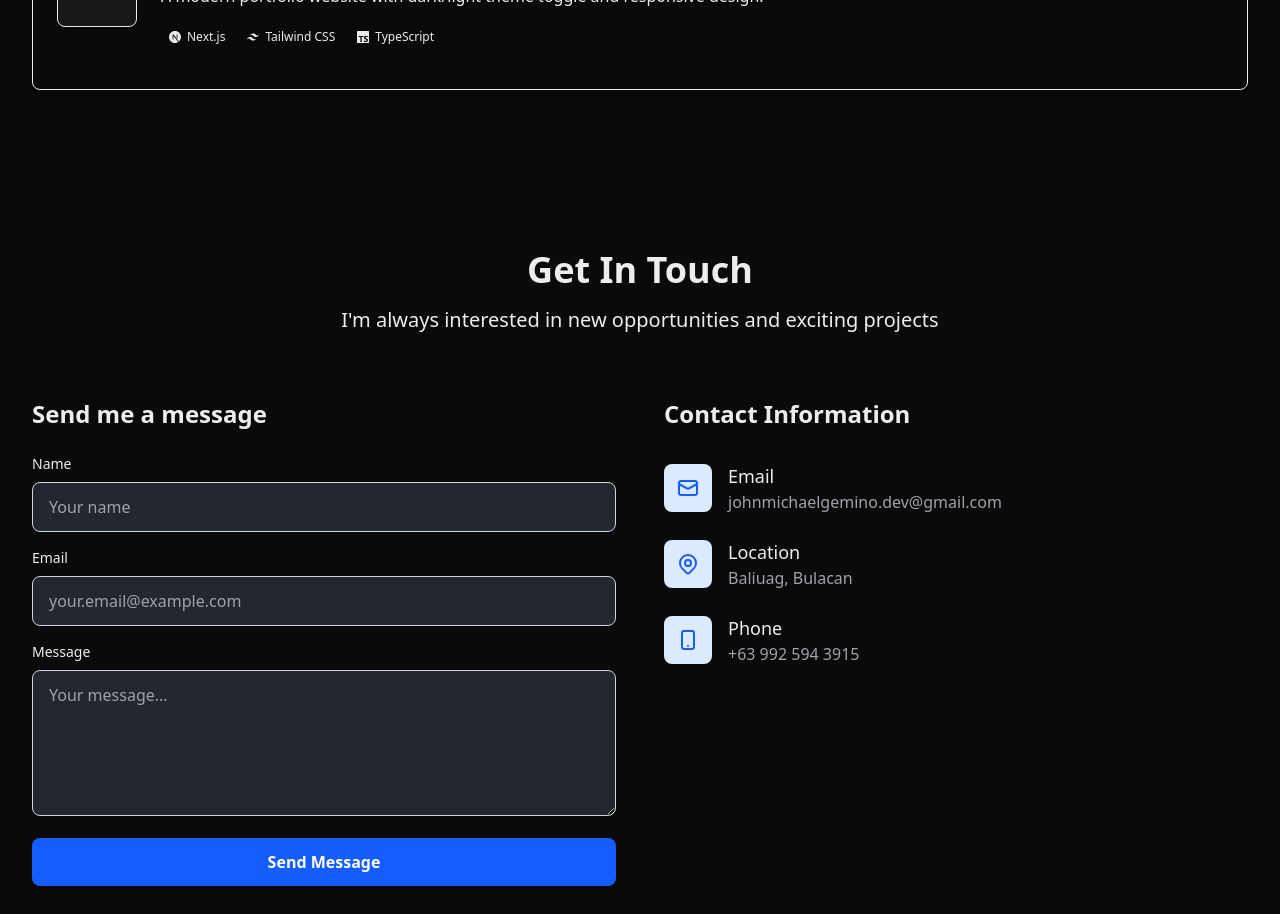
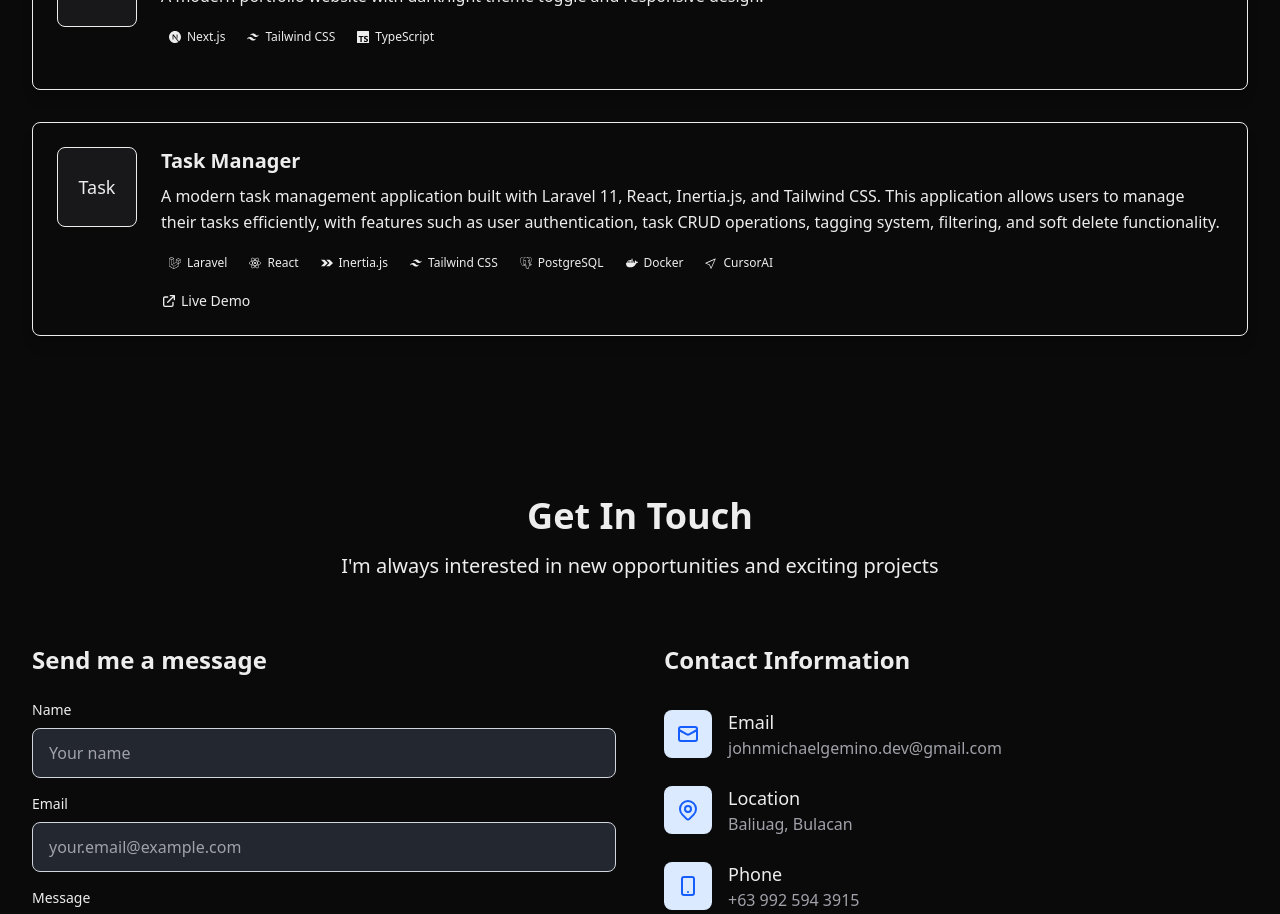
Before and after one commit to micogemino/jm-portfolio, a Next.js app: page / in a window 1280 px wide. Shown: the part 7480-8394 px from the top of the page. Built offline with nearby package versions, Linux system fonts and the light colour scheme.

Commit message:
add project

```diff
--- a/app/components/Projects.tsx
+++ b/app/components/Projects.tsx
@@ -88,6 +88,13 @@ export default function Projects() {
       technologies: ['Next.js', 'Tailwind CSS', 'TypeScript'],
       logo: theme === 'dark' ? '/logos/portfolio-light.png' : '/logos/portfolio-dark.png',
       link: '#',
+      github: '#'
+    },
+    {
+      title: 'Task Manager',
+      description: 'A modern task management application built with Laravel 11, React, Inertia.js, and Tailwind CSS. This application allows users to manage their tasks efficiently, with features such as user authentication, task CRUD operations, tagging system, filtering, and soft delete functionality.',
+      technologies: ['Laravel', 'React', 'Inertia.js', 'Tailwind CSS', 'PostgreSQL', 'Docker', 'CursorAI'],
+      link: 'https://task-manager-y2wx.onrender.com/',
       github: '#'
     },
   ];
--- a/app/components/TechIcon.tsx
+++ b/app/components/TechIcon.tsx
@@ -1,10 +1,10 @@
 'use client';
 
-import { SiCakephp, SiJavascript, SiReact, SiJquery, SiMysql, SiAmazon, SiDocker, SiGit, SiHtml5, SiCss3, SiBootstrap, SiNodedotjs, SiNextdotjs, SiTailwindcss, SiDiscord, SiMui, SiTypescript, SiPhp, SiLaravel } from 'react-icons/si';
+import { SiCakephp, SiJavascript, SiReact, SiJquery, SiMysql, SiAmazon, SiDocker, SiGit, SiHtml5, SiCss3, SiBootstrap, SiNodedotjs, SiNextdotjs, SiTailwindcss, SiDiscord, SiMui, SiTypescript, SiPhp, SiLaravel, SiInertia, SiPostgresql, SiViber } from 'react-icons/si';
 import { FaAws } from 'react-icons/fa';
 import { TbApi } from 'react-icons/tb';
 import { BiBot } from 'react-icons/bi';
-import { SiViber } from 'react-icons/si';
+import { BsCursor } from 'react-icons/bs';
 
 interface TechIconProps {
   tech: string;
@@ -37,6 +37,9 @@ export default function TechIcon({ tech, className = "w-4 h-4" }: TechIconProps)
     'CSS': <SiCss3 className={className} style={iconStyle} title="CSS3" />,
     'PHP': <SiPhp className={className} style={iconStyle} title="PHP" />,
     'Laravel': <SiLaravel className={className} style={iconStyle} title="Laravel" />,
+    'Inertia.js': <SiInertia className={className} style={iconStyle} title="Inertia" />,
+    'PostgreSQL': <SiPostgresql className={className} style={iconStyle} title="PostgreSQL" />,
+    'CursorAI': <BsCursor className={className} style={iconStyle} title="CursorAI" />,
   };
 
   return icons[tech] || <span className={className} style={iconStyle}>💻</span>;
```
